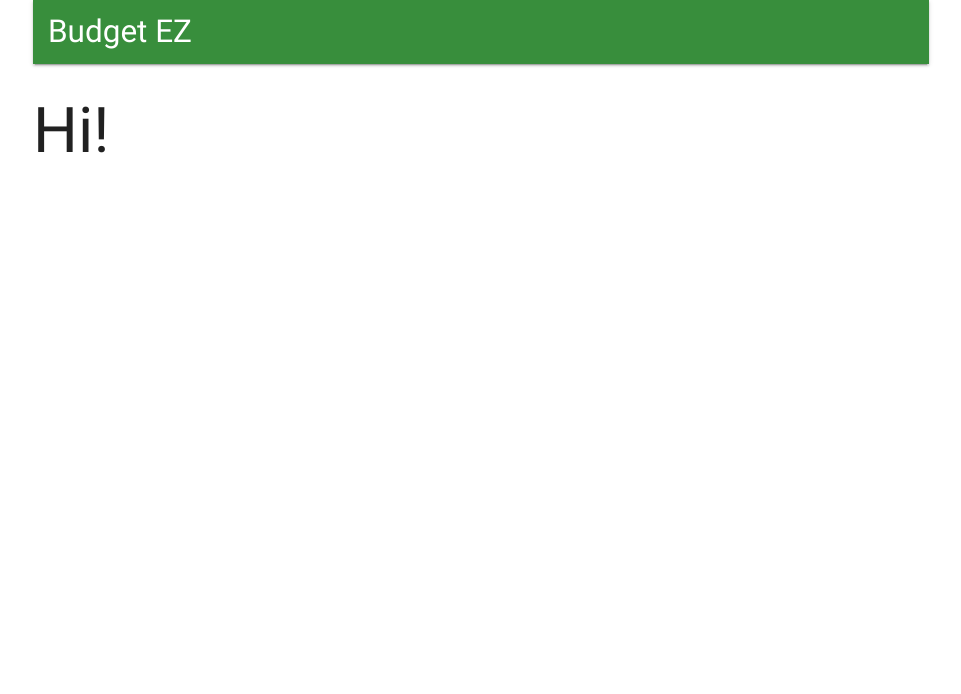
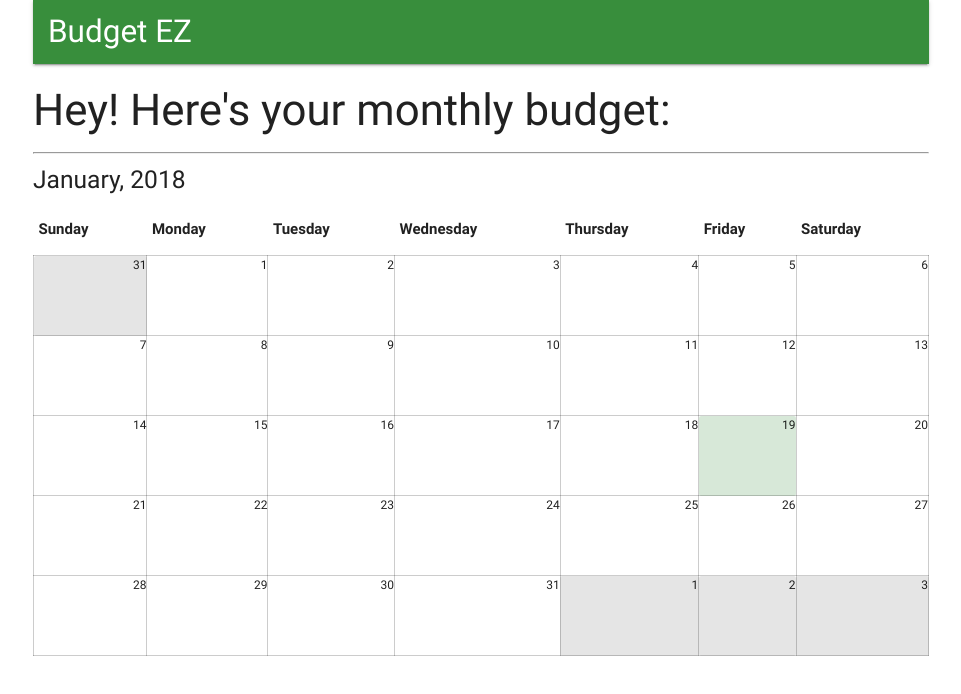
Before and after one commit to dillan-prince/monthly-budget-planner, a React (Create React App) app in the folder client/: page /dashboard in a window 1280 px wide. Shown: the top 694 px of the page, without its empty margins (159-1120 px from the left). Built offline with nearby package versions, Linux system fonts and the light colour scheme; no server answers.

Commit message:
beginning implementation of calendar

```diff
--- a/client/src/components/App.js
+++ b/client/src/components/App.js
@@ -21,6 +21,7 @@ class App extends Component {
         <BrowserRouter>
           <div>
             <Header onLoginClicked={() => this.setState({ showLoginModal: true })} />
+
             <Route path="/" component={this.renderLanding.bind(this)} exact />
             <Route path="/dashboard" component={Dashboard} exact />
           </div>
--- a/client/src/components/Dashboard.js
+++ b/client/src/components/Dashboard.js
@@ -1,11 +1,17 @@
 import React, { Component } from 'react';
 import { connect } from 'react-redux';
+
+import Calendar from './calendar/Calendar';
 
 class Dashboard extends Component {
   render() {
     return (
       <div>
-        <h1>Hi{this.props.user ? `, ${this.props.user.name}!` : '!'}</h1>
+        <h3>
+          Hey{this.props.user ? `, ${this.props.user.name}!` : '!'} Here's your monthly budget:
+        </h3>
+        <hr />
+        <Calendar />
       </div>
     );
   }
--- a/client/src/components/LoginModal.js
+++ b/client/src/components/LoginModal.js
@@ -9,6 +9,9 @@ class LoginModal extends Component {
 
   render() {
     const customStyles = {
+      overlay: {
+        backgroundColor: 'rgba(0, 0, 0, .5)'
+      },
       content: {
         top: '25%',
         left: '50%',
--- /dev/null
+++ b/client/src/components/calendar/Calendar.js
@@ -0,0 +1,55 @@
+import React, { Component } from 'react';
+
+import Day from './Day';
+import MONTHS from '../../utilities/months';
+import days from '../../utilities/calendarUtil';
+
+class Calendar extends Component {
+  render() {
+    const today = new Date();
+
+    return (
+      <div>
+        <h5>{`${MONTHS[today.getMonth()]}, ${today.getFullYear()}`}</h5>
+        <table className="centered">
+          <tbody>
+            <tr>
+              <th>Sunday</th>
+              <th>Monday</th>
+              <th>Tuesday</th>
+              <th>Wednesday</th>
+              <th>Thursday</th>
+              <th>Friday</th>
+              <th>Saturday</th>
+            </tr>
+            {this.renderCalendar()}
+          </tbody>
+        </table>
+      </div>
+    );
+  }
+
+  renderCalendar() {
+    let calendar = [];
+
+    for (let weekNumber = 0; weekNumber < 5; weekNumber++) {
+      calendar.push(<tr key={`week-${weekNumber}`}>{this.renderWeek(weekNumber)}</tr>);
+    }
+
+    return calendar;
+  }
+
+  renderWeek(weekNumber) {
+    let weekDays = [];
+
+    for (let dayNumber = 0; dayNumber < 7; dayNumber++) {
+      let index = weekNumber * 7 + dayNumber;
+
+      weekDays.push(<Day key={index} day={days[index]} />);
+    }
+
+    return weekDays;
+  }
+}
+
+export default Calendar;
--- /dev/null
+++ b/client/src/components/calendar/Day.js
@@ -0,0 +1,29 @@
+import React, { Component } from 'react';
+
+class Day extends Component {
+  state = { ...this.props };
+
+  render() {
+    const { date, isThisMonth, isToday } = this.state.day;
+
+    return (
+      <td
+        style={{
+          backgroundColor: isThisMonth
+            ? isToday ? 'rgba(56, 142, 60, .2)' : 'white'
+            : 'rgba(0, 0, 0, .1)',
+          height: '10vh',
+          padding: '0',
+          verticalAlign: 'top',
+          border: 'thin solid rgba(0, 0, 0, .2)'
+        }}
+      >
+        <div style={{ fontSize: '.8em' }}>
+          <span className="right">{date}</span>
+        </div>
+      </td>
+    );
+  }
+}
+
+export default Day;
--- /dev/null
+++ b/client/src/utilities/calendarUtil.js
@@ -0,0 +1,33 @@
+const today = new Date();
+
+const lastDayOfLastMonth = new Date(today.getFullYear(), today.getMonth(), 0);
+const firstDayOfThisMonth = new Date(today.getFullYear(), today.getMonth(), 1);
+const lastDayOfThisMonth = new Date(today.getFullYear(), today.getMonth() + 1, 0);
+
+let days = [];
+
+for (let i = 0; i < firstDayOfThisMonth.getDay(); i++) {
+  days.push({
+    date: lastDayOfLastMonth.getDate() - i,
+    isThisMonth: false,
+    isToday: false
+  });
+}
+
+for (let i = 1; i <= lastDayOfThisMonth.getDate(); i++) {
+  days.push({
+    date: i,
+    isThisMonth: true,
+    isToday: i === today.getDate()
+  });
+}
+
+for (let i = 1; i < 7 - lastDayOfThisMonth.getDay(); i++) {
+  days.push({
+    date: i,
+    isThisMonth: false,
+    isToday: false
+  });
+}
+
+export default days;
--- /dev/null
+++ b/client/src/utilities/months.js
@@ -0,0 +1,14 @@
+export default [
+  'January',
+  'February',
+  'March',
+  'April',
+  'May',
+  'June',
+  'July',
+  'August',
+  'September',
+  'October',
+  'November',
+  'December'
+];
```
